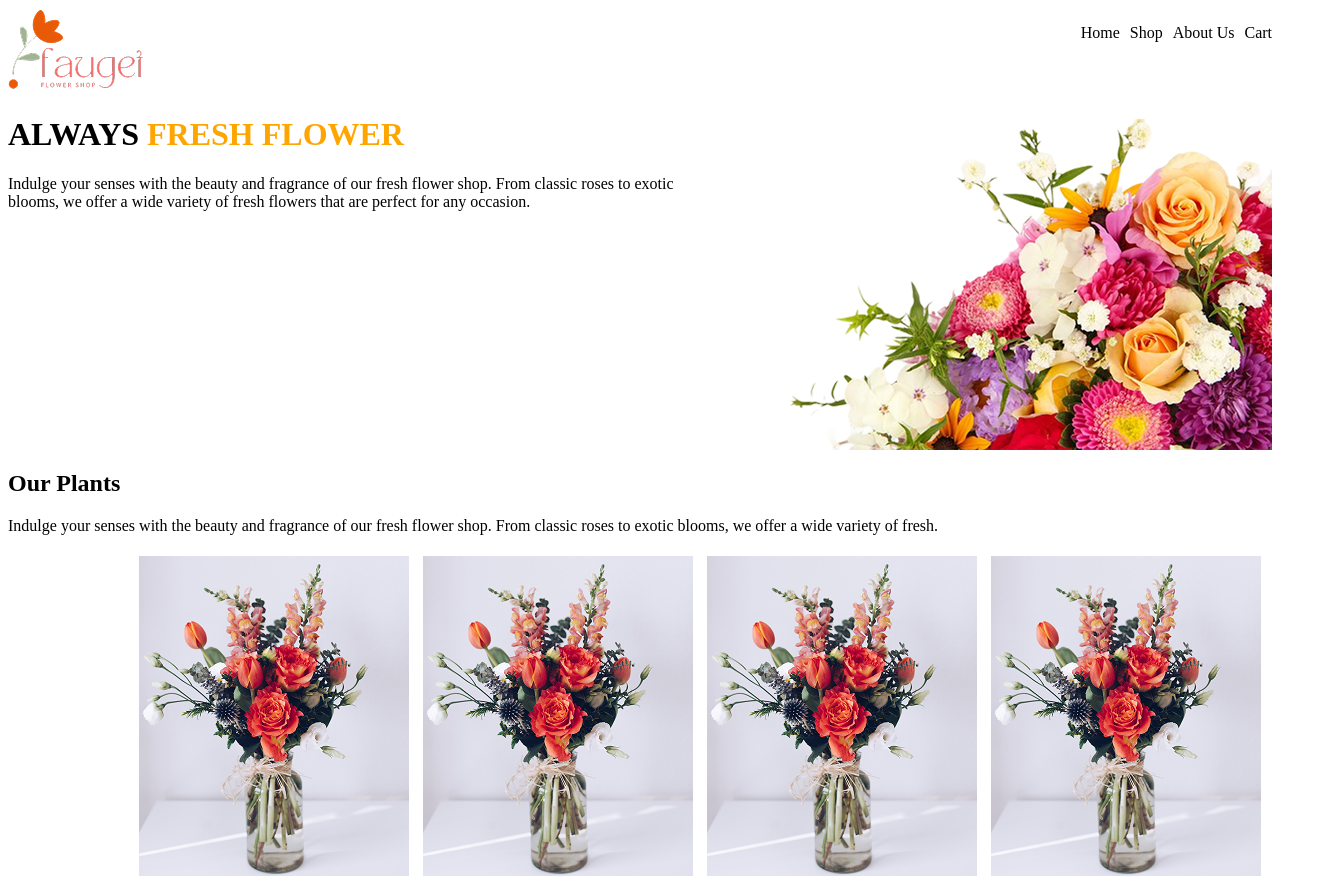
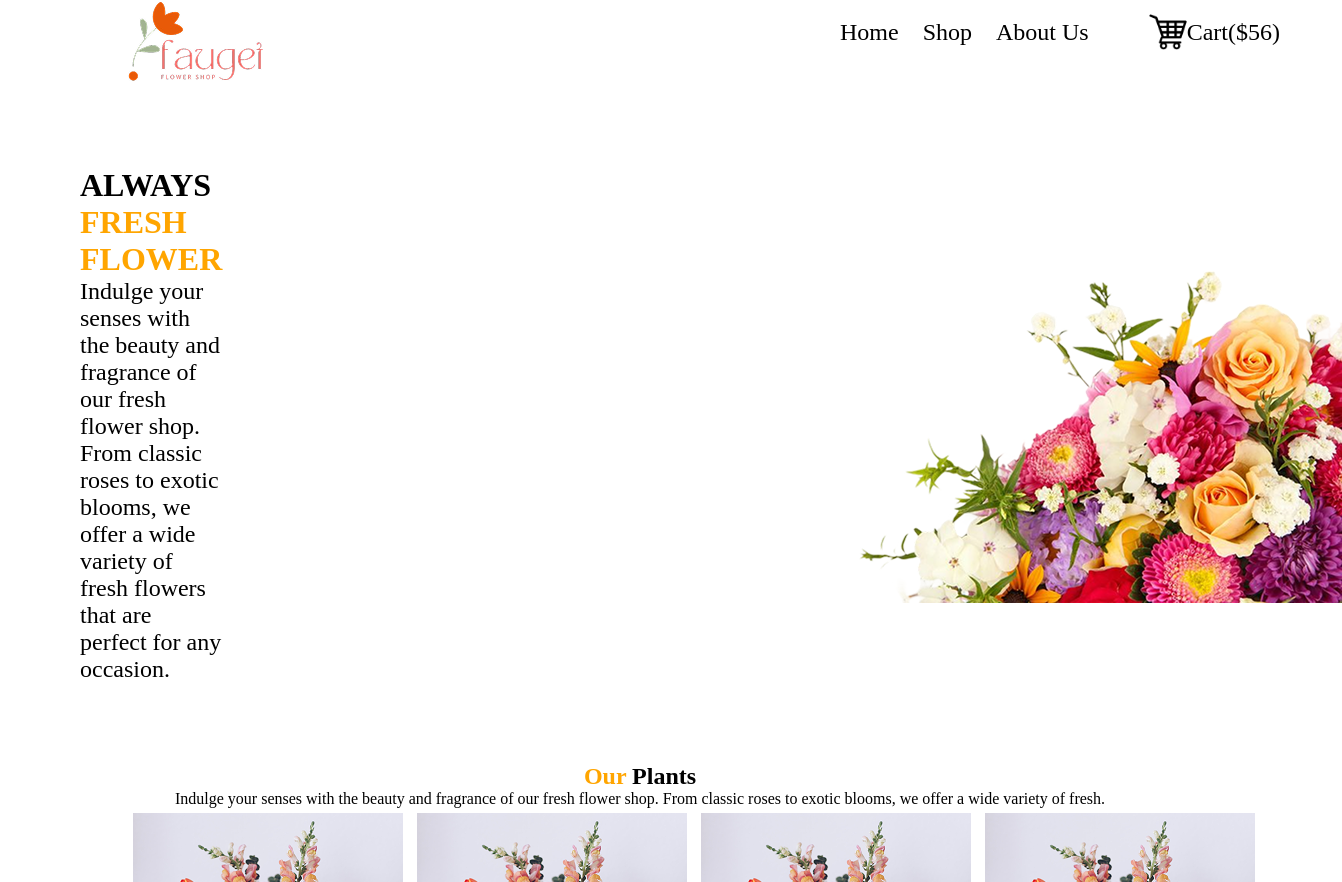
Before and after one commit to mdmusaalkafi/Responsive-Practice, a plain HTML site: page index.html in a window 1280 px wide. Shown: the top 882 px of the page, 1342 px wide, since content can reach past the window. Drawn offline with Linux system fonts and the light colour scheme.

Commit message:
footer layout css

```diff
--- a/index.html
+++ b/index.html
@@ -14,26 +14,25 @@
                 <li>Home</li>
                 <li>Shop</li>
                 <li>About Us</li>
-                <li> <img scr="assets/cart icon.png">Cart</li>
+                <li> <img class="cart" src="assets/cart.png">Cart($56)</li>
             </ul>
         </nav>
     </header>
 
     <div class="banner">
         <div>
-        <h1>ALWAYS <span>FRESH FLOWER</span></h1>
+        <h1>ALWAYS <span>FRESH <br>FLOWER</span></h1>
         <p>Indulge your senses with the beauty and fragrance of
             our fresh flower shop. From classic roses to exotic
             blooms, we offer a wide variety of fresh flowers that
-            are perfect for any occasion.
+            are perfect for any occasion. </p>
         </div>
-        </p>
-        <img src="/assets/hero-flower.png">
+        <img class="banner-img" src="/assets/hero-flower.png">
     </div>
-    <section>
+    <section><div class="plants">
         <h1><span>Our</span> Plants</h1>
         <p>Indulge your senses with the beauty and fragrance of our fresh flower shop. From
-            classic roses to exotic blooms, we offer a wide variety of fresh.</p>
+            classic roses to exotic blooms, we offer a wide variety of fresh.</p></div>
         <div class="card">
             <div class="items">
             <img src="/assets/sample-flower-image.png">
--- a/styles.css
+++ b/styles.css
@@ -1,20 +1,44 @@
+* {
+  margin: 0;
+  padding: 0;
+}
 header{
     display:flex;
     justify-content: space-between;
+    margin-left: 10%;
+    align-items: center;
 
 }
-.navbar{
+.navbar, .navbar li{
     display:flex;
-    gap:10px;
+    gap:1.5rem;
+    font-size:1.5rem;
 }
 nav ul{
     list-style-type: none;
 }
+.cart{
+    width:50px;
+    position: relative;
+    top: -12px;
+    left:30px;
+
+}
 .banner{
     display:flex;
+    margin: 5rem;
+    justify-content: space-between;
+    align-items: center;
+}
+.banner-img{
+    margin-left:550px;
+    width:80%;
 }
 div h1 span{
     color:orange;
+}
+.banner div p{
+    font-size: 1.5rem;
 }
 .card{
     display: grid;
@@ -43,9 +67,16 @@ div h1 span{
     gap:100px;
 
 }
-2-deals{
+.2-deals{
     display:flex;
     flex-direction:coloum;
     gap:0px;
-
 }
+.footer{
+    display:flex;
+}
+.plants{
+    text-align: center;
+    /* max-width: 800px; */
+    /* margin:0 auto; */
+}
```
Also changed, not shown: assets/cart-icon.png (renamed from assets/cart icon.png), assets/cart.png (added).
